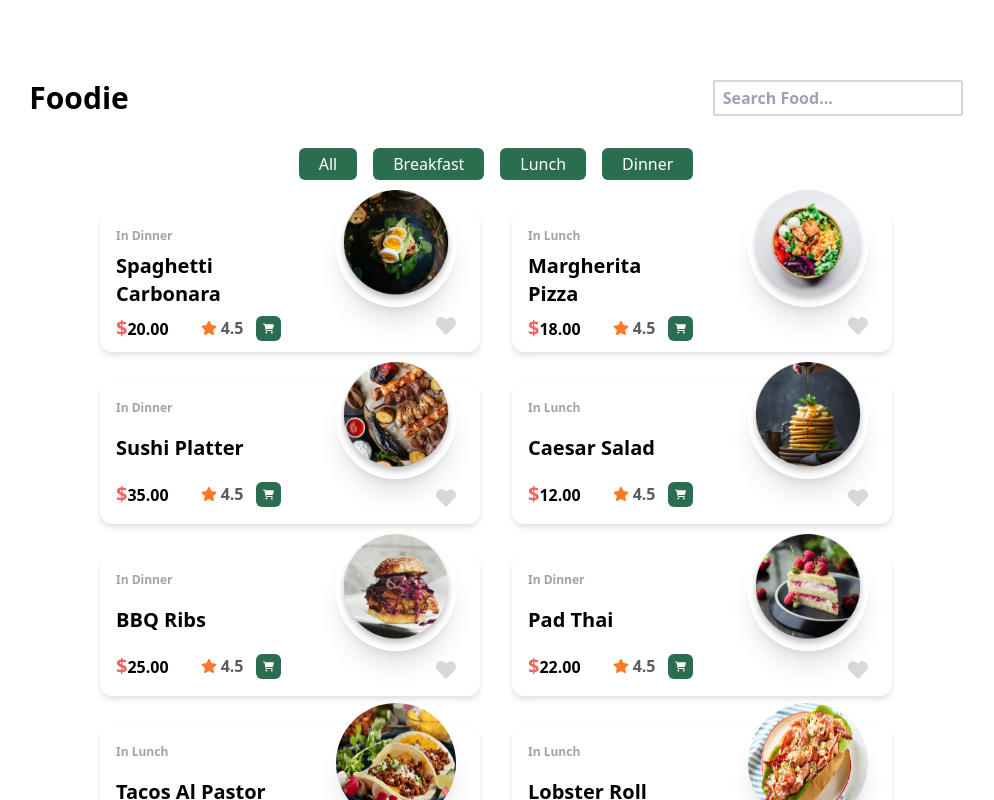
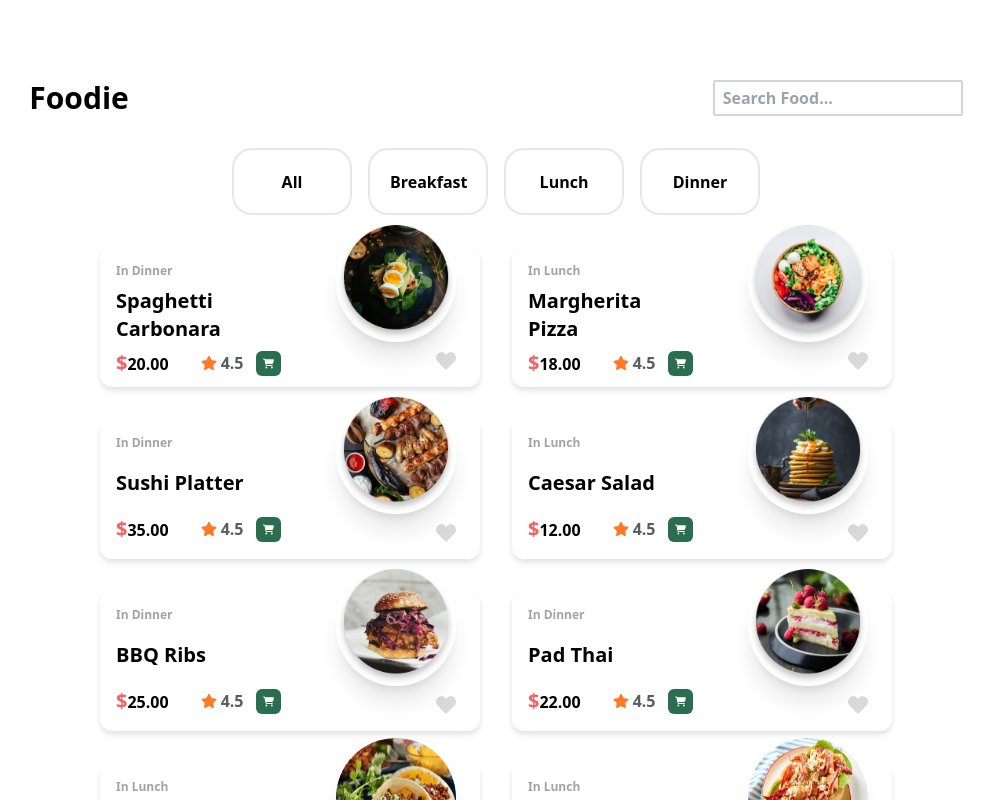
Before and after one commit to Gitnaseem745/food-app-in-react, a React (Vite) app: page / in a window 1280 px wide. Shown: the top 800 px of the page, without its empty margins (144-1138 px from the left). Built offline with nearby package versions, Linux system fonts and the light colour scheme.

Commit message:
#more ui updates

```diff
--- a/src/components/Button/Button.jsx
+++ b/src/components/Button/Button.jsx
@@ -1,9 +1,9 @@
 import React from 'react'
 import styles from './Button.module.css'
 
-const Button = ({btnText, changeMenu}) => {
+const Button = ({btnText, changeMenu, selectedMenu}) => {
   return (
-    <button className={styles.btnRed} onClick={changeMenu}>{btnText}</button>
+    <button className={`${selectedMenu==btnText ? styles.selectedMenu : styles.nonSelectedMenu}`} onClick={changeMenu}>{btnText}</button>
   )
 }
 
--- a/src/components/Button/Button.module.css
+++ b/src/components/Button/Button.module.css
@@ -1,4 +1,6 @@
-.btnRed{
-    @apply px-5 py-1 font-medium text-white bg-[#2A6E4F] rounded-md text-[16px] hover:bg-[#2A6E4F]
+.nonSelectedMenu{
+    @apply px-5 py-1 font-semibold text-black bg-transparent rounded-[20px] text-[16px] hover:bg-[#2A6E4F] w-[120px] h-[67px] border-[2px] hover:text-white
 }
-/* bg-[#D3D5DA] */
+.selectedMenu{
+    @apply px-5 py-1 font-semibold text-white bg-[#2A6E4F] rounded-[20px] text-[16px] w-[120px] h-[67px]
+}
--- a/src/components/FoodCard/FoodCard.jsx
+++ b/src/components/FoodCard/FoodCard.jsx
@@ -6,13 +6,13 @@ const FoodCard = ({isFavorite, foodName, foodType, foodImg, foodPrice}) => {
     <div className='w-[380px] h-[140px] bg-white flex flex-row relative rounded-xl drop-shadow-md hover:scale-105 p-4 hover:drop-shadow-xl'>
         <div className='flex flex-col gap-2'>
             <p className='text-[#A3A3A3] text-xs font-bold'>In {foodType}</p>
-            <h2 className='font-bold text-xl h-3/6 content-center'>{foodName}</h2>
+            <h2 className='font-bold text-xl h-3/6 content-center max-sm:text-[18px]'>{foodName}</h2>
             <div className='flex flex-row gap-8 justify-center items-center'>
                 <p className='text-[16px] font-semibold'><span className='text-[#F66263] text-xl font-semibold'>$</span>{foodPrice}</p>
                 <div className='flex flex-row gap-1 justify-center items-center'>
                     <FaStar className='text-[#FF7A28]'/>
                     <p className='text-[#5A5C62] text-[16px] font-semibold'>4.5</p>
-                    <div className='bg-[#2A6E4F] ml-2 text-white text-[11px] w-[25px] h-[25px] flex justify-center items-center rounded-md'>
+                    <div className='bg-[#2A6E4F] ml-2 text-white text-[11px] w-[25px] h-[25px] flex justify-center items-center rounded-md cursor-pointer hover:scale-110'>
                     <FaCartShopping />
                     </div>
                 </div>
@@ -20,7 +20,7 @@ const FoodCard = ({isFavorite, foodName, foodType, foodImg, foodPrice}) => {
         </div>
         <img src={foodImg} className='w-[120px] h-[120px] rounded-full absolute right-6 top-[-25px] shadow-xl' />
         <div className='flex w-full justify-end items-end pr-2 text-xl'>
-            <FaHeart className={isFavorite ? 'text-[#FF7A28]' : 'text-[#D9D9D9]'}/>
+            <FaHeart className={`hover:scale-110 ${isFavorite ? 'text-[#FF7A28]' : 'text-[#D9D9D9]'} cursor-pointer`}/>
         </div>
     </div>
   )
--- a/src/components/Navbar/Navbar.jsx
+++ b/src/components/Navbar/Navbar.jsx
@@ -7,6 +7,7 @@ import { siteLogo } from '../../assets';
 
 const Navbar = () => {
     const [filteredData, setFilteredData] = useState(foodCard);
+    const [selectedMenu, setSelectedMenu] = useState("");
     const onChangeFilterFood = (e) => {
         let searchedFood = e.target.value;
         const filteredFood = foodCard.filter((food) => food.name.toLowerCase().includes(searchedFood.toLowerCase()));
@@ -14,6 +15,7 @@ const Navbar = () => {
     }
     const onClickFilterFoodByMenu = (e) => {
         const currMenu = e.target.innerHTML;
+        setSelectedMenu(currMenu);
         const filteredFood = foodCard.filter((food) => food.type.toLowerCase().includes(currMenu.toLowerCase()));
         { currMenu.toLowerCase()==="all" ? setFilteredData(foodCard) : setFilteredData(filteredFood) }
     }
@@ -26,7 +28,7 @@ const Navbar = () => {
         </nav>
         <div className={styles.navCategory}>
         {categories.map((category, index)=>(
-            <Button btnText={category} key={index} changeMenu={onClickFilterFoodByMenu} />
+            <Button selectedMenu={selectedMenu}btnText={category} key={index} changeMenu={onClickFilterFoodByMenu} />
         ))}
         </div>
         <FoodPage data={filteredData} />
--- a/src/index.css
+++ b/src/index.css
@@ -12,13 +12,13 @@ html,body{
 }
 *::selection{
     color: #fff;
-    background-color: #323334;
+    background-color: #2A6E4F;
 }
 :root{
     font-family: system-ui, -apple-system, BlinkMacSystemFont, 'Segoe UI', Roboto, Oxygen, Ubuntu, Cantarell, 'Open Sans', 'Helvetica Neue', sans-serif;
 }
 @layer base {
     .foodPage{
-        @apply w-full flex max-h-screen flex-row flex-wrap gap-8 justify-center items-start max-xl:mt-4
+        @apply w-full flex max-h-screen flex-row flex-wrap gap-8 justify-center items-start max-xl:mt-4 max-sm:px-4
     }
 }
```
